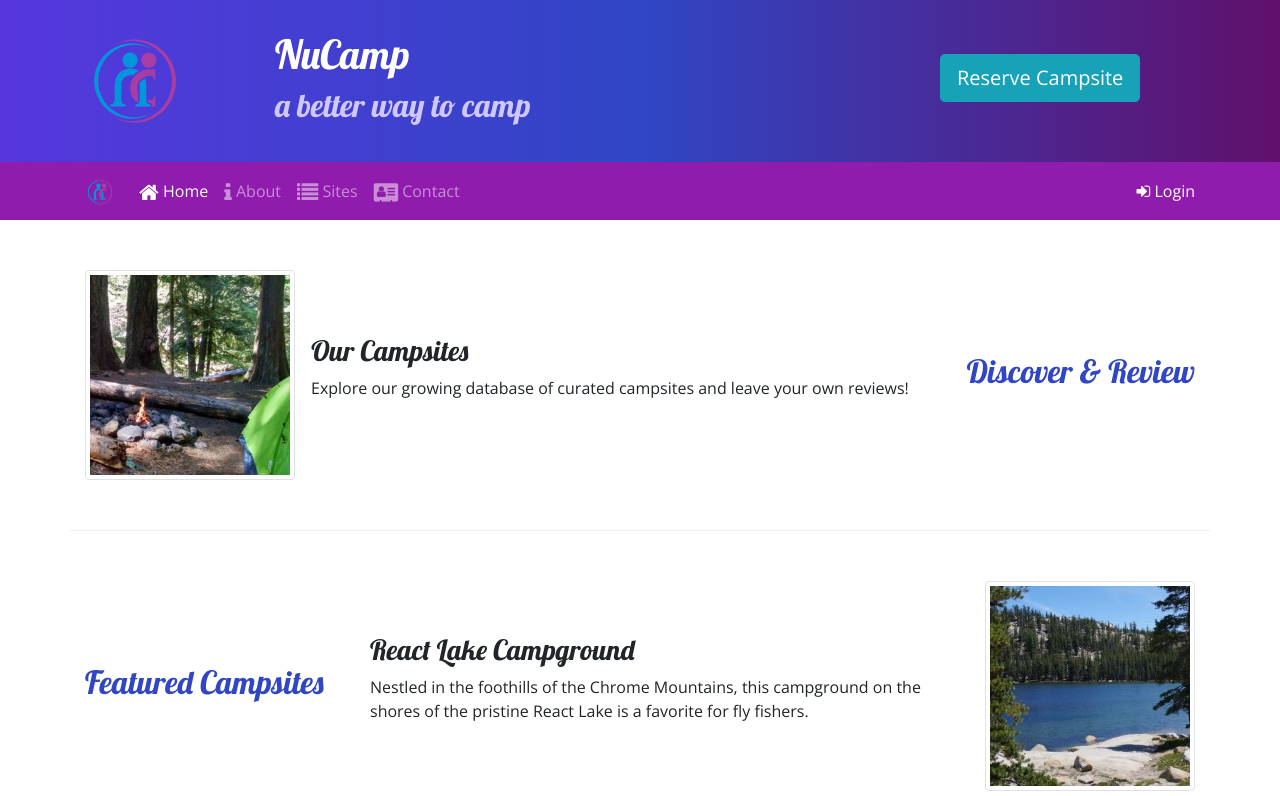
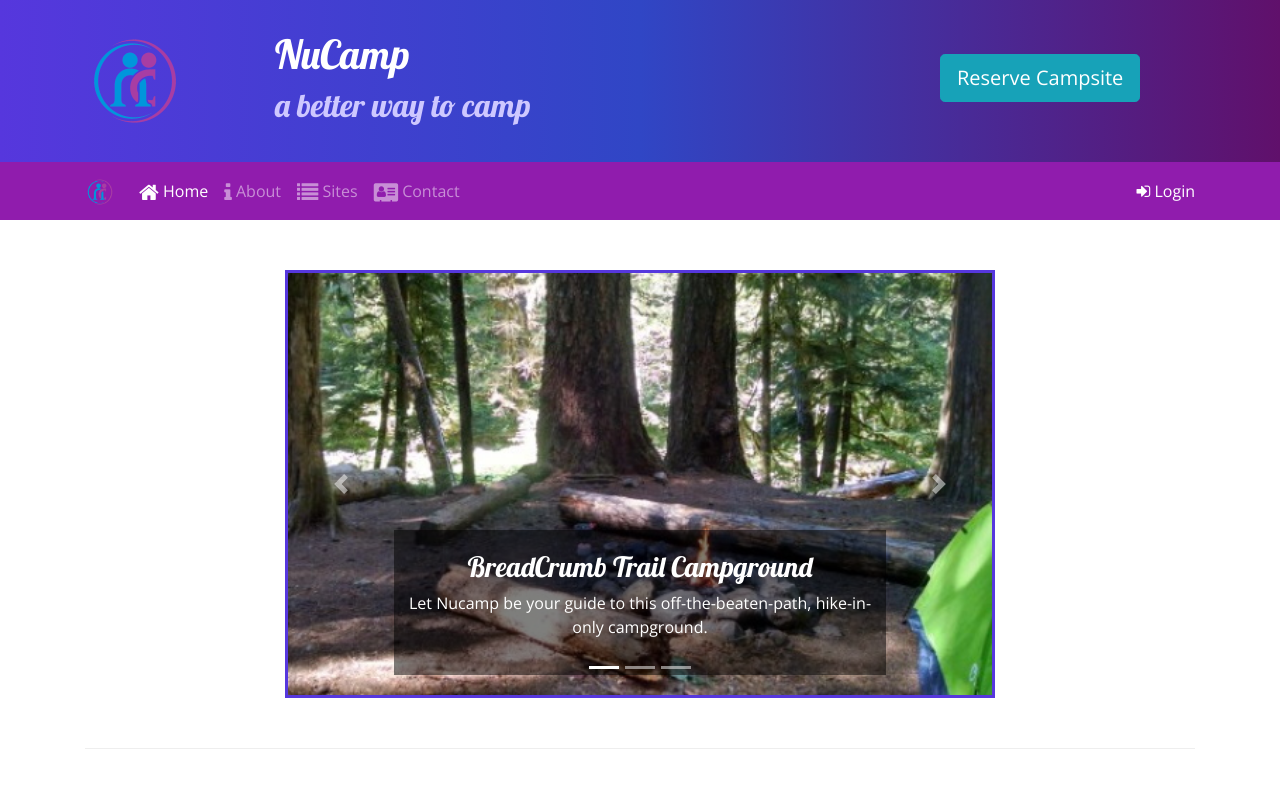
Before and after one commit to Braseff/My-First-Bootstrap-Site, a website: page index.html in a window 1280 px wide. Shown: the top 796 px of the page. Drawn offline with nearby package versions, Linux system fonts and the light colour scheme.

Commit message:
Carousel

```diff
--- a/css/styles.css
+++ b/css/styles.css
@@ -41,3 +41,11 @@ header h2 {
     border-top: none;
     padding: 10px;
 }
+
+.carousel-caption {
+    background-color: rgba(0, 0, 0, 0.5);
+}
+
+.carousel{
+    border: solid #5637DD;
+}
--- a/index.html
+++ b/index.html
@@ -101,6 +101,50 @@
     </div>
 
     <div class="container">
+
+        <div class="row-content">
+            <div class="col-md-8 mx-auto">
+                <div id="homeCarousel" class="carousel slide" date-ride="carousel">
+                    <ol class="carousel-indicators">
+                        <li data-target="#homeCarousel" data-slide-to="0" class="active"></li>
+                        <li data-target="#homeCarousel" data-slide-to="1"></li>
+                        <li data-target="#homeCarousel" data-slide-to="2"></li>
+                    </ol>
+                    <div class="carousel-inner">
+                        <div class="carousel-item active">
+                            <img class="d-block w-100" src="img/breadcrumb-trail.jpg" alt="Breadcrumb Trail Campground" />
+                            <div class="carousel-caption">
+                                <h3>BreadCrumb Trail Campground</h3>
+                                <p class="d-none d-sm-block">Let Nucamp be your guide to this off-the-beaten-path, hike-in-only campground.</p>
+                            </div>
+                        </div>
+                        <div class="carousel-item">
+                            <img class="d-block w-100" src="img/react-lake.jpg" alt="React Lake Campground" />
+                            <div class="carousel-caption">
+                                <h3>React Lake Campground</h3>
+                                <p class="d-none d-sm-block">Nestled in the foothills of the Chrome Mountains, this campground on the shores of the pristine React Lake is a favorite for fly fishers.</p>
+                            </div>
+                        </div>
+                        <div class="carousel-item">
+                            <img class="d-block w-100" src="img/chrome-river.jpg" alt="Chrome River Campground" />
+                            <div class="carousel-caption">
+                                <h3>Chrome River Campground</h3>
+                                <p class="d-none d-sm-block">Spend a few sunny days and starry nights nebeath a canopy of old-growth firs at this enchanting spot by the Chrome River.</p>
+                            </div>
+                        </div>
+                    </div>
+                    <a class="carousel-control-prev" href="#homeCarousel" role="button" data-slide="prev">
+                        <span class="carousel-control-prev-icon"></span>
+                        <span class="sr-only">Previous</span>
+                    </a>
+                    <a class="carousel-control-next" href="#homeCarousel" role="button" data-slide="next">
+                        <span class="carousel-control-next-icon"></span>
+                        <span class="sr-only">Next</span>
+                    </a>
+                </div>
+            </div>
+        </div>
+
         <div class="row row-content align-item-center">
             <div class="col-sm-4 order-sm-last col-md-3 my-auto">
                 <h2 class="text-sm-right">Discover & Review</h2>
```
